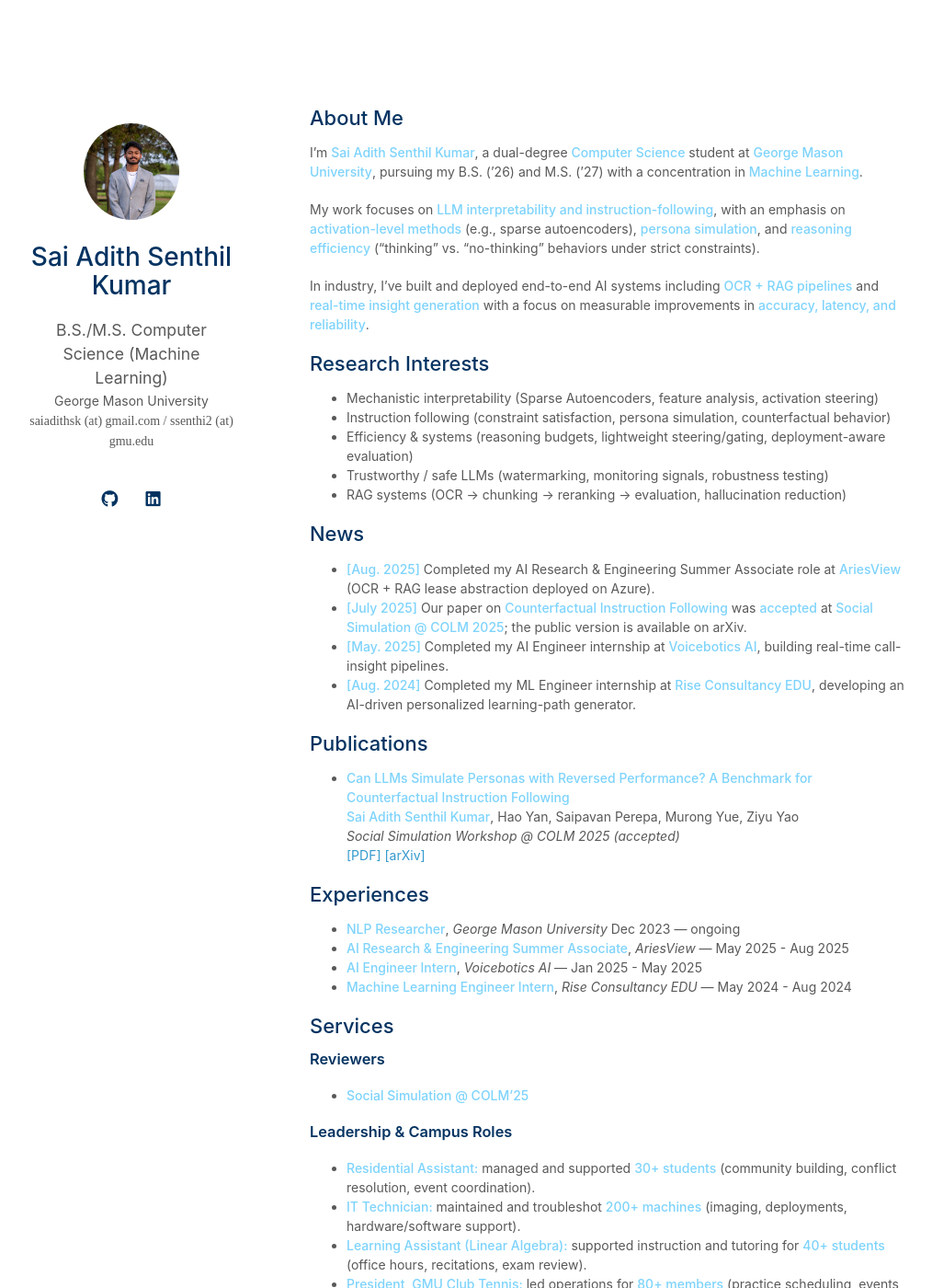
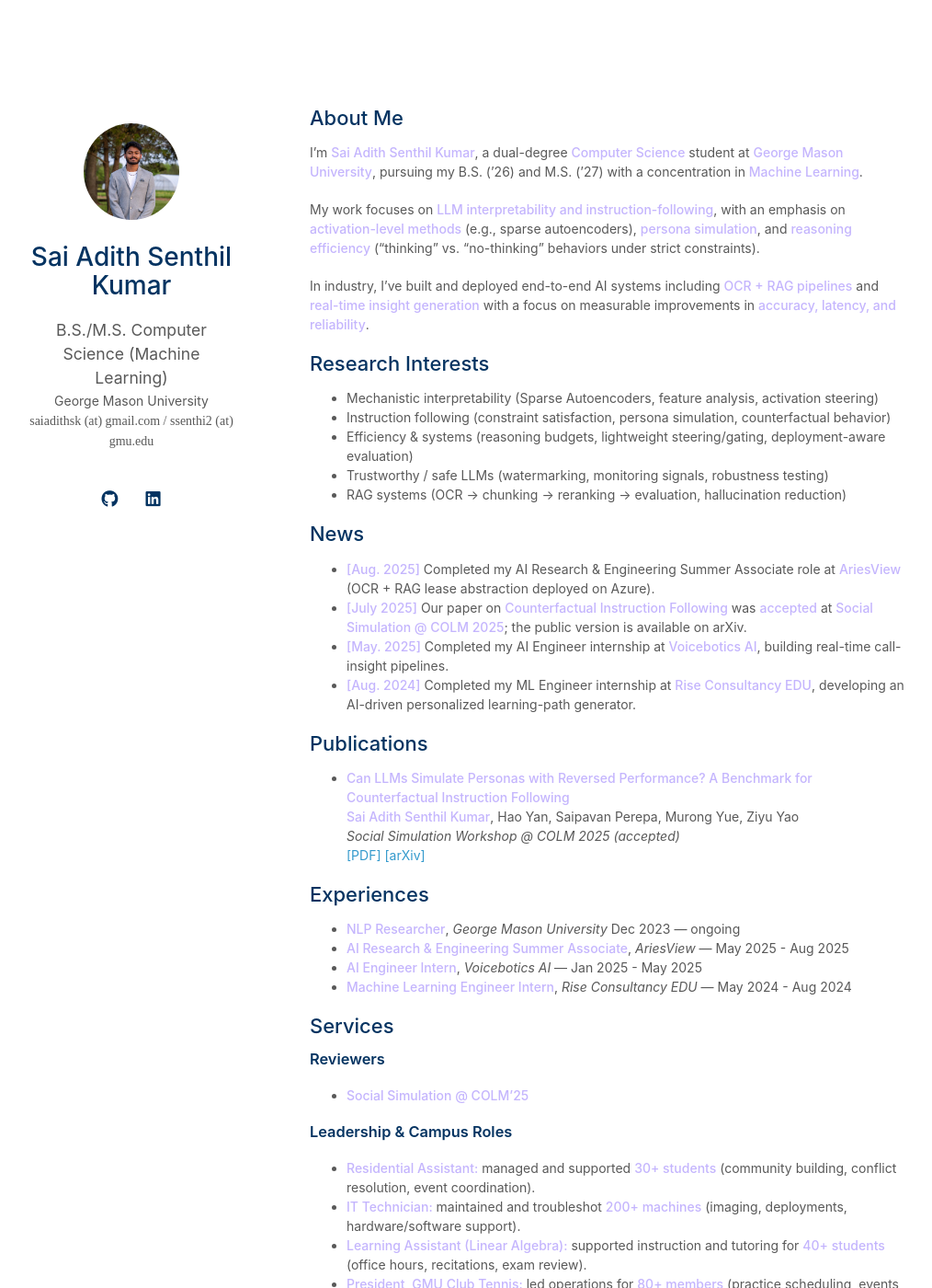
Before and after one commit to SAI-ADITH/SAI-ADITH.github.io, a Jekyll site: the page built from index.md, in a window 1280 px wide and 1400 px high. Shown: the whole window at 92% size, without its empty margins (133-1147 px from the left). Built offline with Jekyll 4.4.1, drawn with Linux system fonts in a browser that asks for light colours; a style sheet for code colours, icons or effects is not loaded; our own code applies the rules of GitHub Pages for plain Markdown files.

Commit message:
Change color of strong and b elements

```diff
--- a/assets/css/style.scss
+++ b/assets/css/style.scss
@@ -4,5 +4,5 @@
 @import "minimal-light";
 
 strong, b {
-  color: #7DD3FC;
+  color: #C4B5FD;
 }
```
